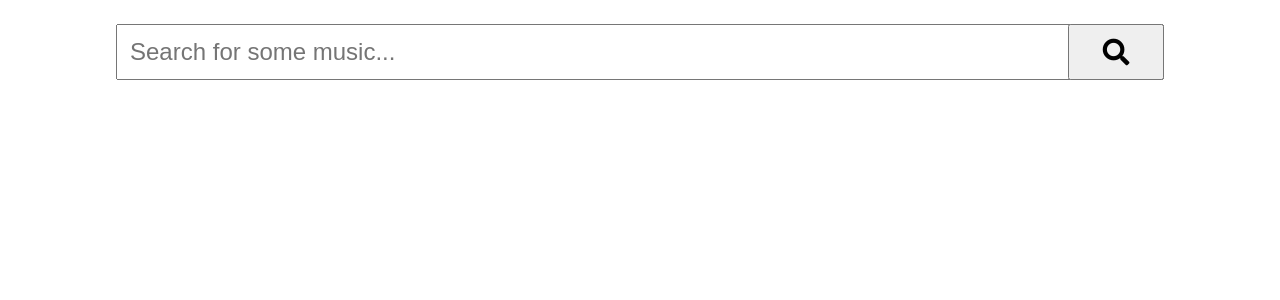
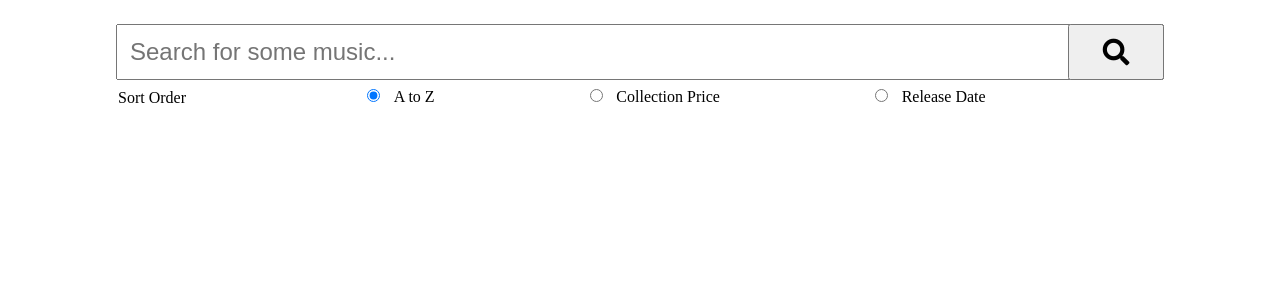
Before and after one commit to yvickers/apple-api-poc, a PHP site: page / in a window 1280 px wide. Shown: the top 300 px of the page. Run offline with PHP 8.4, Linux system fonts and the light colour scheme.

Commit message:
Add sort options to form and style

```diff
--- a/htdocs/assets/css/style.css
+++ b/htdocs/assets/css/style.css
@@ -14,7 +14,9 @@ form {
   position: relative;
   text-align: center;
   width: 100%; }
-  form input {
+  form .search-wrap {
+    position: relative; }
+  form input[type="text"] {
     padding: .5em;
     font-size: 1.5em;
     min-width: 100%; }
@@ -31,10 +33,43 @@ form {
       font-weight: 900;
       font-size: 2em;
       padding: 1em; }
+  form fieldset {
+    position: relative;
+    margin: 0 1em 0 0;
+    border: none;
+    padding-left: 6em; }
+    form fieldset legend {
+      position: absolute;
+      left: 0;
+      top: 50%;
+      -webkit-transform: translateY(-50%);
+      transform: translateY(-50%); }
+    form fieldset div {
+      display: -webkit-box;
+      display: flex;
+      -webkit-box-pack: space-evenly;
+      justify-content: space-evenly;
+      -webkit-box-orient: vertical;
+      -webkit-box-direction: normal;
+      flex-direction: column; }
+      @media (min-width: 600px) {
+        form fieldset div {
+          -webkit-box-orient: horizontal;
+          -webkit-box-direction: normal;
+          flex-direction: row; } }
+    form fieldset input[type="radio"] {
+      margin-right: 1em; }
+  form body:not(:-moz-handler-blocked) fieldset {
+    display: table-cell; }
 
 h1 {
   text-align: center;
   margin: 0; }
+
+a {
+  color: darkgray; }
+  a:hover {
+    color: gray; }
 
 .grid {
   display: -webkit-box;
@@ -56,7 +91,7 @@ h1 {
     border: 1px solid transparent;
     text-decoration: none; }
     .grid .grid__item:hover {
-      border: 1px solid #a4a4a4; }
+      border: 1px solid gray; }
       .grid .grid__item:hover img {
         box-shadow: 0px 0px 1em 0.25em rgba(0, 0, 0, 0.5); }
     .grid .grid__item img {
--- a/htdocs/assets/scss/style.scss
+++ b/htdocs/assets/scss/style.scss
@@ -18,7 +18,11 @@ form{
     text-align: center;
     width: 100%;
 
-    input{
+    .search-wrap{
+    	position: relative;
+    }
+
+    input[type="text"]{
 	    padding: .5em;
 	    font-size: 1.5em;
 	    min-width: 100%;
@@ -40,11 +44,52 @@ form{
 			padding: 1em;
 		}
     }
+
+
+	fieldset {
+		position: relative;
+		margin: 0 1em 0 0;
+		border: none;
+		padding-left: 6em;
+
+		legend {
+			position: absolute;
+			left: 0;
+			top: 50%;
+			transform: translateY(-50%);
+		}
+
+		div{
+			display: flex;
+			justify-content: space-evenly;
+			flex-direction: column;
+
+			@media (min-width: 600px) {
+				flex-direction: row;
+			}
+		}
+
+		input[type="radio"]{
+			margin-right: 1em;
+		}
+	}
+
+	body:not(:-moz-handler-blocked) fieldset {
+		display: table-cell;
+	}
 }
 
 h1{
 	text-align: center;
 	margin: 0;
+}
+
+a{
+	color: darkgray;
+
+	&:hover{
+		color: gray;
+	}
 }
 
 .grid{
@@ -65,7 +110,7 @@ h1{
 		text-decoration: none;
 
 		&:hover{
-			border: 1px solid #a4a4a4;
+			border: 1px solid gray;
 
 			img{
 				box-shadow: 0px 0px 1em 0.25em rgba(0, 0, 0, 0.5);
--- a/htdocs/index.php
+++ b/htdocs/index.php
@@ -3,11 +3,22 @@
 
 	$results = array();
 	$search_display = '';
+	$sort = 'alphabetically';
+	if( isset($_GET['sort']) && '' != $_GET['sort'] ){
+		$sort = $_GET['sort'];
+		AppleSearchAPI()->set_sort( $sort );
+	}
 
 	if( isset( $_GET['search'] ) && $_GET['search'] != '' ){
 		$search_display = htmlspecialchars( $_GET['search'] );
 		$results = AppleSearchAPI()->get_results( $_GET['search'], array( 'limit' => 25 )  );
 	}
+
+	$sort_options = array(
+		 'alphabetically' => 'A to Z',
+		 'collection_price' => 'Collection Price',
+		 'release_date' => 'Release Date',
+	);
 
 ?>
 <!doctype html>
@@ -30,9 +41,19 @@
 
 		<div class="wrapper">
 			<form>
-				<label for="SearchTerms" class="sr-only">Search Terms</label>
-				<input type="text" name="search" id="SearchTerms" value="<?php echo $search_display; ?>" value="<?php echo $search_display; ?>" placeholder="Search for some music..." aria-label="Search Terms">
-				<button type="submit" title="Search"><span class="sr-only">Search</span></button>
+				<div class="search-wrap">
+					<label for="SearchTerms" class="sr-only">Search Terms</label>
+					<input type="text" name="search" id="SearchTerms" value="<?php echo $search_display; ?>" value="<?php echo $search_display; ?>" placeholder="Search for some music..." aria-label="Search Terms">
+					<button type="submit" title="Search"><span class="sr-only">Search</span></button>
+				</div>
+				<fieldset>
+					<legend>Sort Order</legend>
+					<div>
+						<?php foreach( $sort_options as $value => $label ): ($sel = ( $value == $sort )? ' CHECKED':''); ?>
+							<label><input type="radio" name="sort" value="<?php echo $value; ?>"<?php echo $sel;?>><?php echo $label; ?></label>
+						<?php endforeach; ?>
+					</div>
+				</fieldset>
 			</form>
 
 			<?php if( $search_display != '' ): ?>
```
